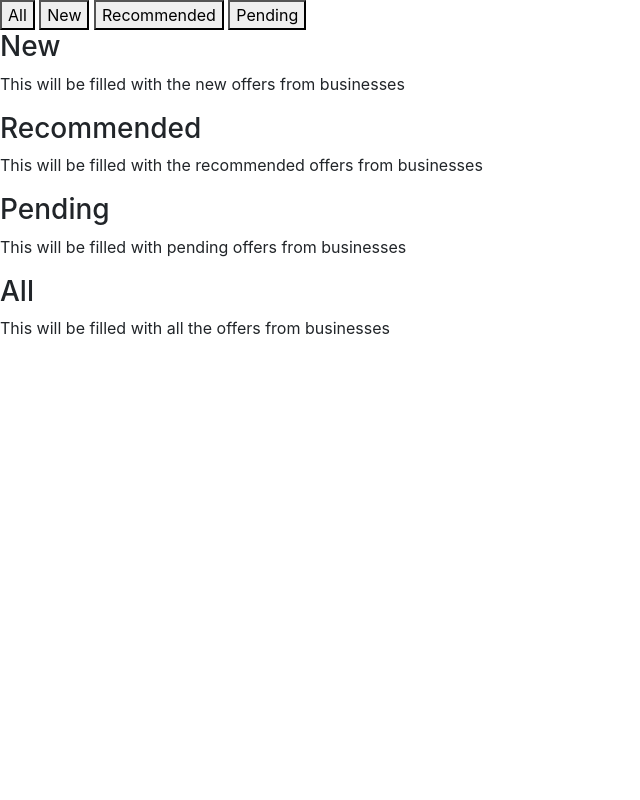
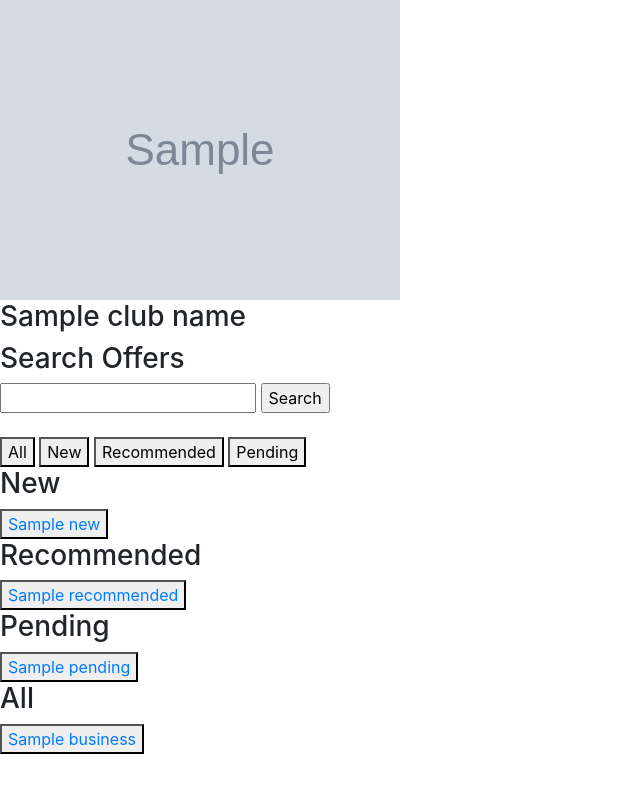
Before and after one commit to williammunnich/Hacky-bois, a Flask app: template hackathon/templates/club.html in a window 1280 px wide. Shown: the whole page, without its empty margins (0-640 px from the left). Run offline with Flask 2, Linux system fonts and the light colour scheme; the template is opened without the code that fills it: most values are stand-ins (such as "Sample title", 1, 10 or a date in 2020); grey boxes marked "Sample" are stand-in pictures; some libraries are stand-ins or nearby versions.

Commit message:
business and club page done, not refined

```diff
--- a/hackathon/templates/club.html
+++ b/hackathon/templates/club.html
@@ -3,6 +3,7 @@
 <!-- Latest compiled and minified CSS -->
 <link rel="stylesheet" href="https://maxcdn.bootstrapcdn.com/bootstrap/4.5.2/css/bootstrap.min.css">
 <!-- jQuery library -->
+
 <script src="https://ajax.googleapis.com/ajax/libs/jquery/3.5.1/jquery.min.js"></script>
 <!-- Popper JS -->
 <script src="https://cdnjs.cloudflare.com/ajax/libs/popper.js/1.16.0/umd/popper.min.js"></script>
@@ -11,8 +12,8 @@
 
 <head>
    <title>Hacky Bois</title>
-   <script src="script/main.js"></script>
-   <style href="style/style.css" rel="stylesheet" type="text/css"></style>
+   <script src="../script/main.js"></script>
+   <style href="../css/style.css" rel="stylesheet" type="text/css"></style>
    <meta name="viewport" content="width=device-width, initial-scale=1">
  </head>
 
@@ -36,7 +37,16 @@
   <br><br>
 </form>
 -->
-
+<div class="image-wrapper">
+   <img src=" {{ profile_picture }}" />
+</div>
+<h3>{{club_name}}</h3>
+<h3>Search Offers</h3>
+<form action="http://localhost:8080" method="POST">
+  <input type="text" id="search" name="search">
+  <input type="submit" value="Search">
+  <br><br>
+</form>
 
 <div class="tab1">
 
@@ -50,22 +60,34 @@
 
 <div id="New" class="tab1content">
   <h3>New</h3>
-  <p>This will be filled with the new offers from businesses</p>
+  {% for new in new_offers %}
+  <button><a href= "{{ offer_link }}">{{ new }}</a></button>
+  <br>
+  {% endfor %}
 </div>
 
 <div id="Recommended" class="tab1content">
   <h3>Recommended</h3>
-  <p>This will be filled with the recommended offers from businesses</p>
+  {% for recommended in recommended_businesses %}
+  <button><a href="{{ offer_link }}">{{ recommended }}</a></button>
+  <br>
+  {% endfor %}
 </div>
 
 <div id="Pending" class="tab1content">
   <h3>Pending</h3>
-  <p>This will be filled with pending offers from businesses</p>
+  {% for pending in pending_businesses %}
+  <button><a href="{{ offer_link }}">{{ pending }}</a></button>
+  <br>
+  {% endfor %}
 </div>
 
 <div id="All" class="tab1content">
   <h3>All</h3>
-  <p>This will be filled with all the offers from businesses</p>
+  {% for business in businesses %}
+  <button><a href="{{ offer_link }}">{{ business }}</a></button>
+  <br>
+  {% endfor %}
 </div>
 
 
```
Also changed, not shown: hackathon/templates/business.html (+11 -9 lines), hackathon/templates/generic.html (deleted, +0 -27 lines), hackathon/templates/generic_webpage.html (renamed from hackathon/templates/club_webpage.html).
